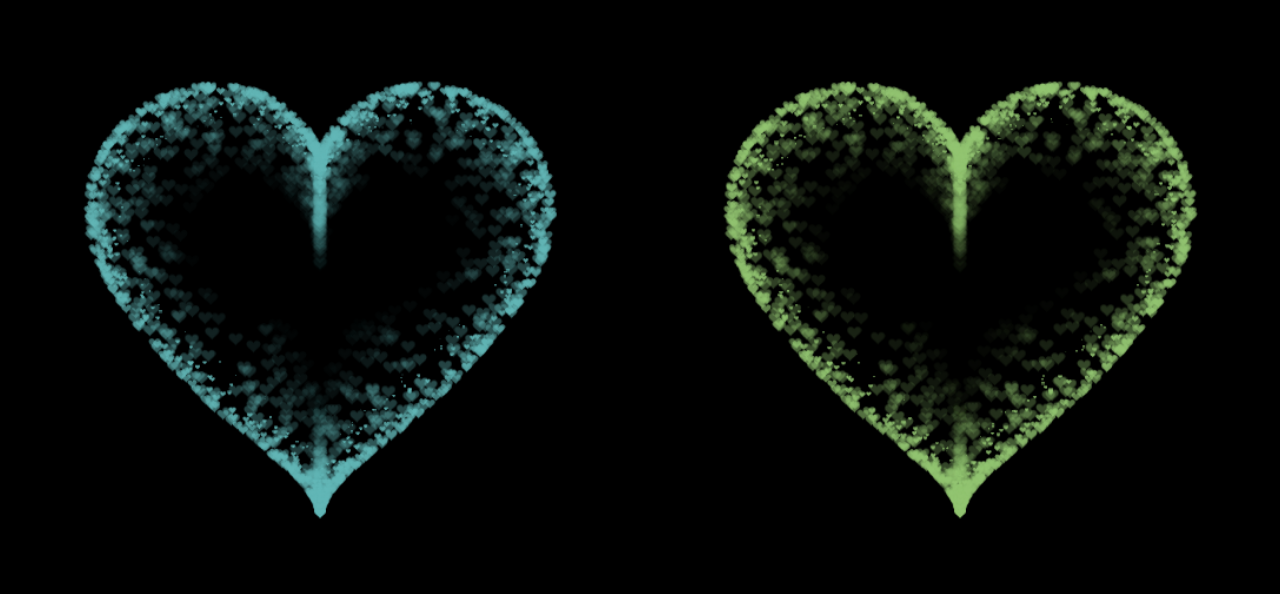
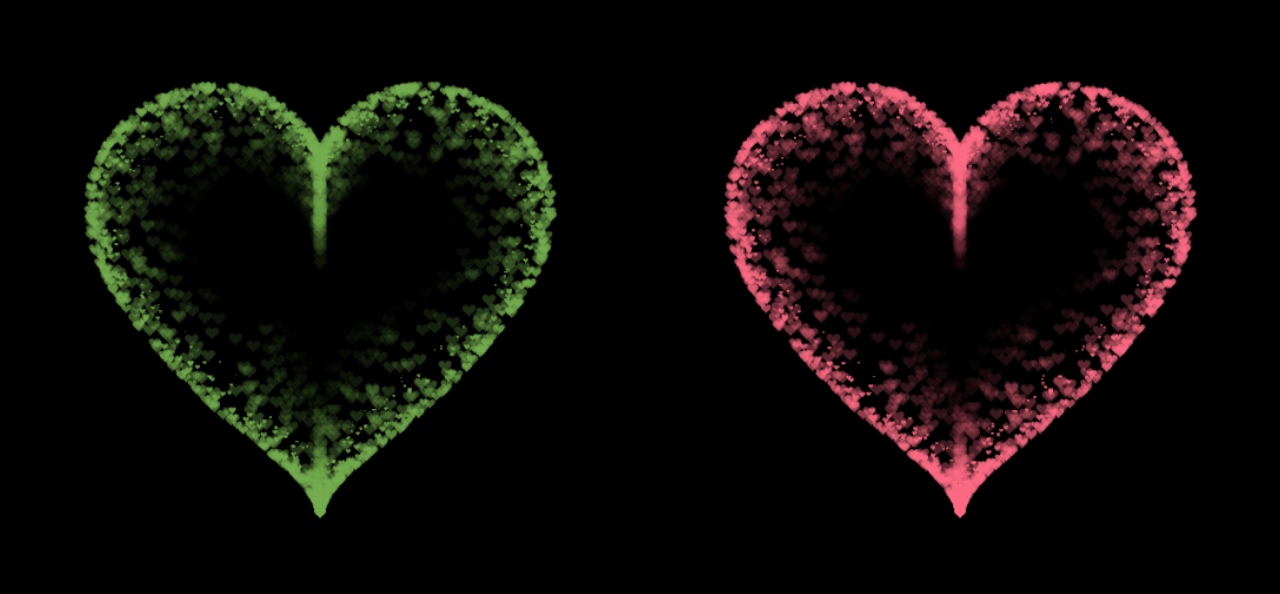
Before and after one commit to ddgminset/heart, a plain HTML site: page index.html in a window 1280 px wide. Shown: the part 103-697 px from the top of the page. Drawn offline with Linux system fonts and the light colour scheme.

Commit message:
Update index.html

```diff
--- a/index.html
+++ b/index.html
@@ -293,7 +293,7 @@
         }
         context.closePath();
         // create the fill
-        context.fillStyle = '#63B7B7';
+        context.fillStyle = '#75AD50';
         context.fill();
         // create the image
         var image = new Image();
@@ -379,7 +379,7 @@
         }
         context.closePath();
         // create the fill
-        context.fillStyle = '#93C572';
+        context.fillStyle = '#FC6C85';
         context.fill();
         // create the image
         var image = new Image();
```
